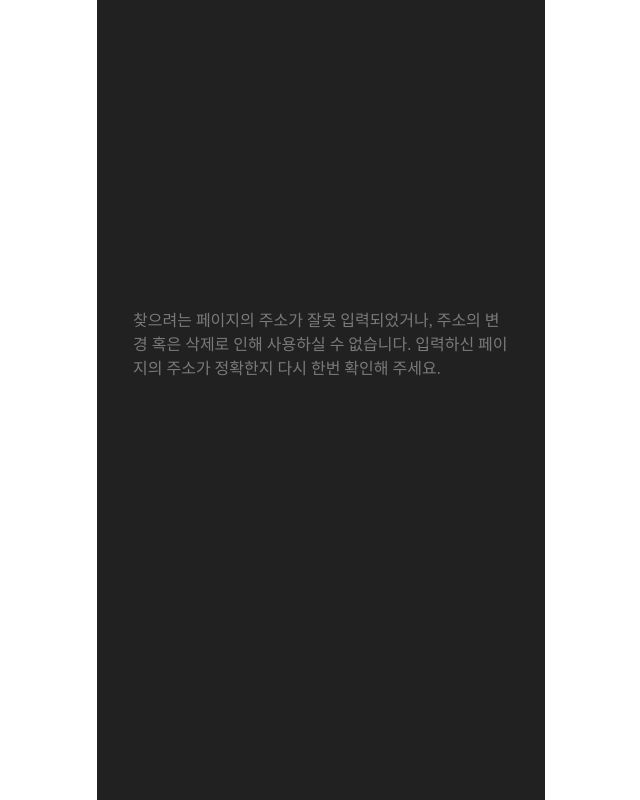
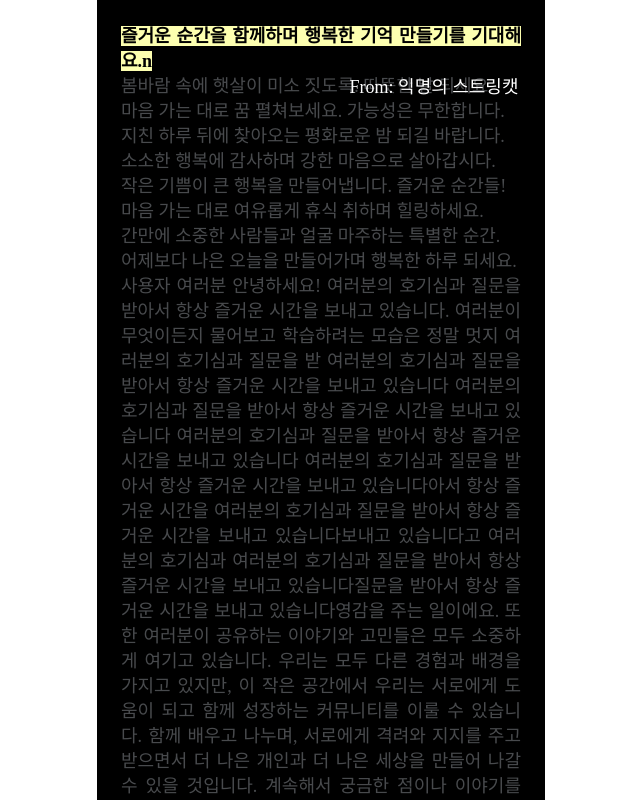
Before and after one commit to Arkingco/dev_front_anything, a Next.js app: page /personal/1 in a window 1280 px wide. Before the commit this address had no page. Shown: the top 800 px of the page, without its empty margins (319-959 px from the left). Built offline with nearby package versions, Linux system fonts and the light colour scheme; a web font is replaced by a local one.

Commit message:
feat: inline content line weight close

```diff
--- a/src/app/api/personal/data.json
+++ b/src/app/api/personal/data.json
@@ -61,7 +61,7 @@
       },
       {
         "id": 10,
-        "text": "사용자 여러분 안녕하세요! 여러분의 호기심과 질문을 받아서 항상 즐거운 시간을 보내고 있습니다. 여러분이 무엇이든지 물어보고 학습하려는 모습은 정말 멋지고 영감을 주는 일이에요. 또한 여러분이 공유하는 이야기와 고민들은 모두 소중하게 여기고 있습니다. 우리는 모두 다른 경험과 배경을 가지고 있지만, 이 작은 공간에서 우리는 서로에게 도움이 되고 함께 성장하는 커뮤니티를 이룰 수 있습니다. 함께 배우고 나누며, 서로에게 격려와 지지를 주고 받으면서 더 나은 개인과 더 나은 세상을 만들어 나갈 수 있을 것입니다. 계속해서 궁금한 점이나 이야기를 나누어 주세요. 여러분의 참여는 이 커뮤니티를 더욱 풍요롭게 만들어 줍니다. 감사합니다. 함께 여행하는 동안 뜻깊은 순간들이 많아지길 기대하고 있어요! 😊✨",
+        "text": "사용자 여러분 안녕하세요! 여러분의 호기심과 질문을 받아서 항상 즐거운 시간을 보내고 있습니다. 여러분이 무엇이든지 물어보고 학습하려는 모습은 정말 멋지 여러분의 호기심과 질문을 받 여러분의 호기심과 질문을 받아서 항상 즐거운 시간을 보내고 있습니다 여러분의 호기심과 질문을 받아서 항상 즐거운 시간을 보내고 있습니다 여러분의 호기심과 질문을 받아서 항상 즐거운 시간을 보내고 있습니다 여러분의 호기심과 질문을 받아서 항상 즐거운 시간을 보내고 있습니다아서 항상 즐거운 시간을  여러분의 호기심과 질문을 받아서 항상 즐거운 시간을 보내고 있습니다보내고 있습니다고 여러분의 호기심과  여러분의 호기심과 질문을 받아서 항상 즐거운 시간을 보내고 있습니다질문을 받아서 항상 즐거운 시간을 보내고 있습니다영감을 주는 일이에요. 또한 여러분이 공유하는 이야기와 고민들은 모두 소중하게 여기고 있습니다. 우리는 모두 다른 경험과 배경을 가지고 있지만, 이 작은 공간에서 우리는 서로에게 도움이 되고 함께 성장하는 커뮤니티를 이룰 수 있습니다. 함께 배우고 나누며, 서로에게 격려와 지지를 주고 받으면서 더 나은 개인과 더 나은 세상을 만들어 나갈 수 있을 것입니다. 계속해서 궁금한 점이나 이야기를 나누어 주세요. 여러분의 참여는 이 커뮤니티를 더욱 풍요롭게 만들어 줍니다. 감사합니다. 함께 여행하는 동안 뜻깊은 순간들이 많아지길 기대하고 있어요! 😊✨",
         "writer": "User10",
         "photo": ""
       }
--- /dev/null
+++ b/src/app/closeline/[id]/page.tsx
@@ -0,0 +1,51 @@
+'use client';
+
+import axios from 'axios';
+import { useEffect, useRef, useState } from 'react';
+import { useRecoilState } from 'recoil';
+
+import StrcatBoard from '@/component/StrcatBoard';
+import { board } from '@/types/boards';
+import { useRouter } from 'next/navigation';
+
+export default function Personal({ params }: { params: { id: string } }) {
+  const [board, setBoard] = useState<board[]>([]);
+  const [isAdd, setIsAdd] = useState<boolean>(false);
+  const [windowHeight, setWindowHeight] = useState(0);
+  const router = useRouter();
+
+  useEffect(() => {
+    axios
+      .get(`/api/personal`)
+      .then((data) => {
+        setBoard([data.data.board]);
+      })
+      .catch((err) => {
+        if (err.response.status === 406) router.push('/not-found');
+      });
+    if (window) {
+      setWindowHeight(window.innerHeight);
+    }
+  }, [params.id]);
+
+  return (
+    <>
+      <div className={` min-h-full`}>
+        <div
+          className={`relative w-full py-[24px] text-justify  bg-black`}
+          style={{ paddingBottom: `${windowHeight}px` }}
+        >
+          {board.length && (
+            <StrcatBoard
+              board={board[0]}
+              isAdd={isAdd}
+              setIsAdd={setIsAdd}
+              isPersonal={true}
+              paramsId={params.id}
+            />
+          )}
+        </div>
+      </div>
+    </>
+  );
+}
--- a/src/app/layout.tsx
+++ b/src/app/layout.tsx
@@ -1,4 +1,6 @@
 'use client';
+
+import { RecoilRoot } from 'recoil';
 
 import './globals.css';
 
@@ -11,7 +13,9 @@ export default function RootLayout({
     <html className="h-full">
       <head></head>
       <body className="h-full overscroll-none">
-        <div className="m-auto h-full max-w-md font-sans">{children}</div>
+        <div className="m-auto h-full max-w-md ">
+          <RecoilRoot>{children}</RecoilRoot>
+        </div>
       </body>
     </html>
   );
--- /dev/null
+++ b/src/app/personal/[id]/page.tsx
@@ -0,0 +1,51 @@
+'use client';
+
+import axios from 'axios';
+import { useEffect, useRef, useState } from 'react';
+import { useRecoilState } from 'recoil';
+
+import StrcatBoard from '@/component/StrcatBoard';
+import { board } from '@/types/boards';
+import { useRouter } from 'next/navigation';
+
+export default function Personal({ params }: { params: { id: string } }) {
+  const [board, setBoard] = useState<board[]>([]);
+  const [isAdd, setIsAdd] = useState<boolean>(false);
+  const [windowHeight, setWindowHeight] = useState(0);
+  const router = useRouter();
+
+  useEffect(() => {
+    axios
+      .get(`/api/personal`)
+      .then((data) => {
+        setBoard([data.data.board]);
+      })
+      .catch((err) => {
+        if (err.response.status === 406) router.push('/not-found');
+      });
+    if (window) {
+      setWindowHeight(window.innerHeight);
+    }
+  }, [params.id]);
+
+  return (
+    <>
+      <div className={` min-h-full`}>
+        <div
+          className={`relative w-full py-[24px] text-justify  bg-black`}
+          style={{ paddingBottom: `${windowHeight}px` }}
+        >
+          {board.length && (
+            <StrcatBoard
+              board={board[0]}
+              isAdd={isAdd}
+              setIsAdd={setIsAdd}
+              isPersonal={true}
+              paramsId={params.id}
+            />
+          )}
+        </div>
+      </div>
+    </>
+  );
+}
--- /dev/null
+++ b/src/component/ObserveContent.tsx
@@ -0,0 +1,83 @@
+import { useEffect, useRef } from 'react';
+import React from 'react';
+import { useRecoilState } from 'recoil';
+
+import { observeState } from '@/recoil/observe';
+import { content } from '@/types/content';
+
+interface props {
+  content: content;
+  boardId: string;
+  isAdd: boolean;
+  boardTheme: 'strcat' | 'calm' | 'green' | 'cyan';
+}
+
+const ObserveContent = ({ content, boardId, isAdd, boardTheme }: props) => {
+  const ref = useRef<HTMLHeadingElement | null>(null);
+  const [observe, setObserve] = useRecoilState(observeState);
+  useEffect(() => {
+    const observer = new IntersectionObserver(
+      (entries) => {
+        entries.forEach(({ isIntersecting, boundingClientRect }) => {
+          if (!isAdd && isIntersecting) {
+            console.log('in here');
+            setObserve(() => ({
+              boardId: boardId,
+              contentId: content.id,
+              photoUrl: content.photoUrl,
+              writer: content.writer,
+            }));
+          } else {
+            console.log('in out');
+          }
+        });
+      },
+      {
+        rootMargin: '-30% 0% -70% 0%',
+        threshold: [],
+      },
+    );
+    if (ref.current) {
+      observer.observe(ref.current);
+    }
+    return () => {
+      observer.disconnect();
+    };
+  }, []);
+
+  return (
+    <div className=" leading-[25px] text-[18px]">
+      <div
+        ref={ref}
+        className={`inline
+      ${
+        !isAdd &&
+        observe.boardId === boardId &&
+        observe.contentId === content.id
+          ? ` w-full opacity-100 transition-all bg-sumilee-strcat-text-highlight font-semibold text-[18px]`
+          : ` w-full opacity-30 transition-all font-medium text-blue-50 `
+      }
+    `}
+      >
+        {content.text}
+      </div>
+      {!isAdd &&
+        observe.boardId === boardId &&
+        observe.contentId === content.id && (
+          <div
+            className={`absolute right-[22px] z-10 mt-[1px] animate-slide pl-[2px]  text-white opacity-100`}
+          >
+            <div
+              className={`relative top-[-3px] z-20 w-full whitespace-pre-wrap `}
+            >
+              <div className={`relative top-[3px]`}>{`From: ${
+                observe.writer.length ? observe.writer : '익명의 스트링캣'
+              } `}</div>
+            </div>
+          </div>
+        )}
+    </div>
+  );
+};
+
+export default React.memo(ObserveContent);
--- /dev/null
+++ b/src/component/StrcatBoard.tsx
@@ -0,0 +1,67 @@
+import {
+  Dispatch,
+  SetStateAction,
+  forwardRef,
+  use,
+  useEffect,
+  useState,
+} from 'react';
+import React from 'react';
+import { useRecoilState } from 'recoil';
+
+import ObserveContent from './ObserveContent';
+import { observeState } from '@/recoil/observe';
+import { board } from '@/types/boards';
+import { content } from '@/types/content';
+
+interface Props {
+  board: board;
+  isAdd: boolean;
+  setIsAdd: Dispatch<SetStateAction<boolean>>;
+  isPersonal: boolean;
+  paramsId?: string;
+}
+
+const StrcatBoard = ({
+  board,
+  isAdd,
+  setIsAdd,
+  isPersonal,
+  paramsId,
+}: Props) => {
+  const [observe, setObserve] = useRecoilState(observeState);
+  const [content, setContent] = useState<content[]>([]);
+
+  useEffect(() => {
+    setContent(board.contents);
+    if (board.contents.length === 1) {
+      setObserve(() => ({
+        boardId: board.id,
+        contentId: board.contents[0].id,
+        photoUrl: board.contents[0].photoUrl,
+        writer: board.contents[0].writer,
+      }));
+    }
+  }, [board]);
+
+  return (
+    <div className={` h-auto min-h-[424px] break-all  px-[24px] `}>
+      <div className={`z-0 inline`}>
+        {content &&
+          content.map((content: content) => {
+            return (
+              <ObserveContent
+                boardTheme={board.theme}
+                isAdd={isAdd}
+                key={content.id}
+                content={content}
+                boardId={board.id}
+              />
+            );
+          })}
+      </div>
+    </div>
+  );
+};
+
+export default React.memo(StrcatBoard);
--- /dev/null
+++ b/src/recoil/observe.ts
@@ -0,0 +1,11 @@
+import { atom } from 'recoil';
+
+export const observeState = atom({
+  key: 'observeState',
+  default: {
+    boardId: '',
+    contentId: 0,
+    photoUrl: '',
+    writer: '',
+  },
+});
--- /dev/null
+++ b/src/types/boards.ts
@@ -0,0 +1,8 @@
+import { content } from './content';
+
+export interface board {
+  id: string;
+  title: string;
+  theme: 'strcat' | 'calm' | 'green' | 'cyan';
+  contents: content[];
+}
--- a/tailwind.config.js
+++ b/tailwind.config.js
@@ -51,6 +51,8 @@ module.exports = {
         'login-button-kakao': '#FEE500',
         'login-button-google': '#FFFFFF',
         'loading-gray': '#D9D9D9',
+
+        'sumilee-strcat-text-highlight': '#FDFFB0',
       },
       keyframes: {
         slide: {
```
